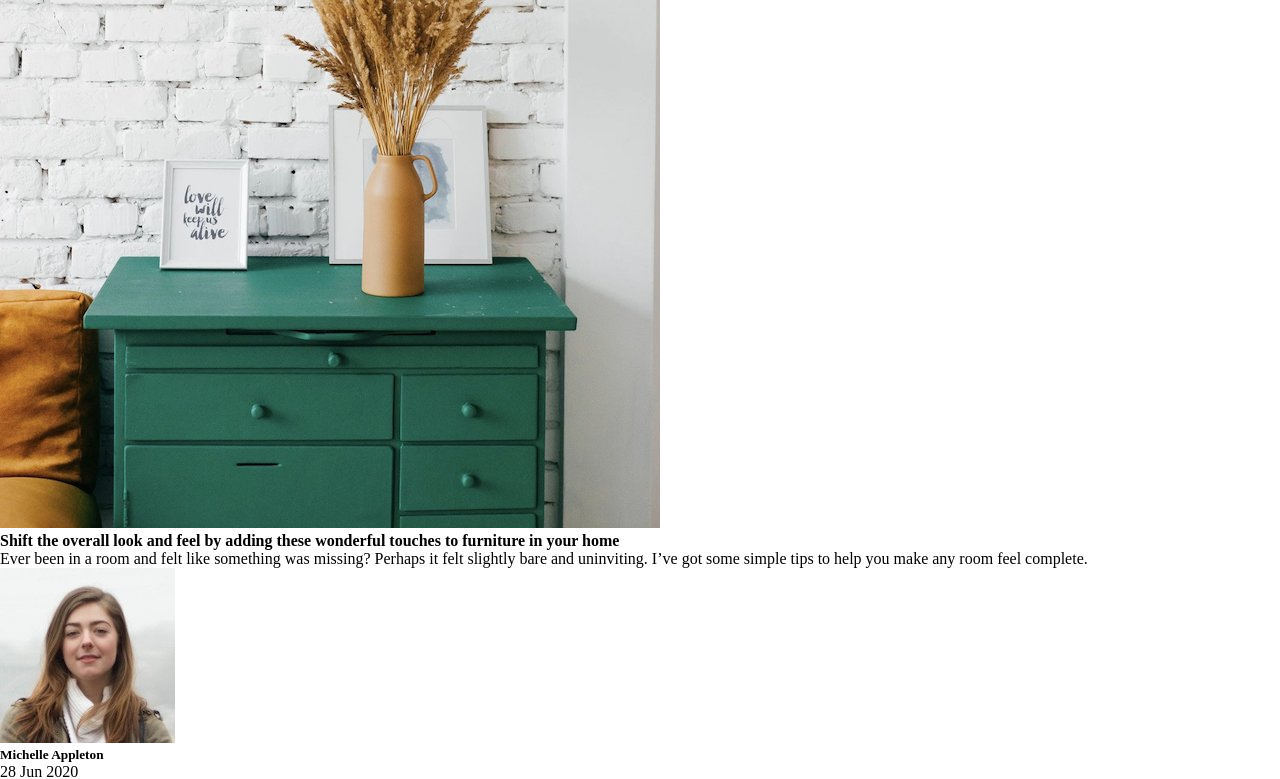
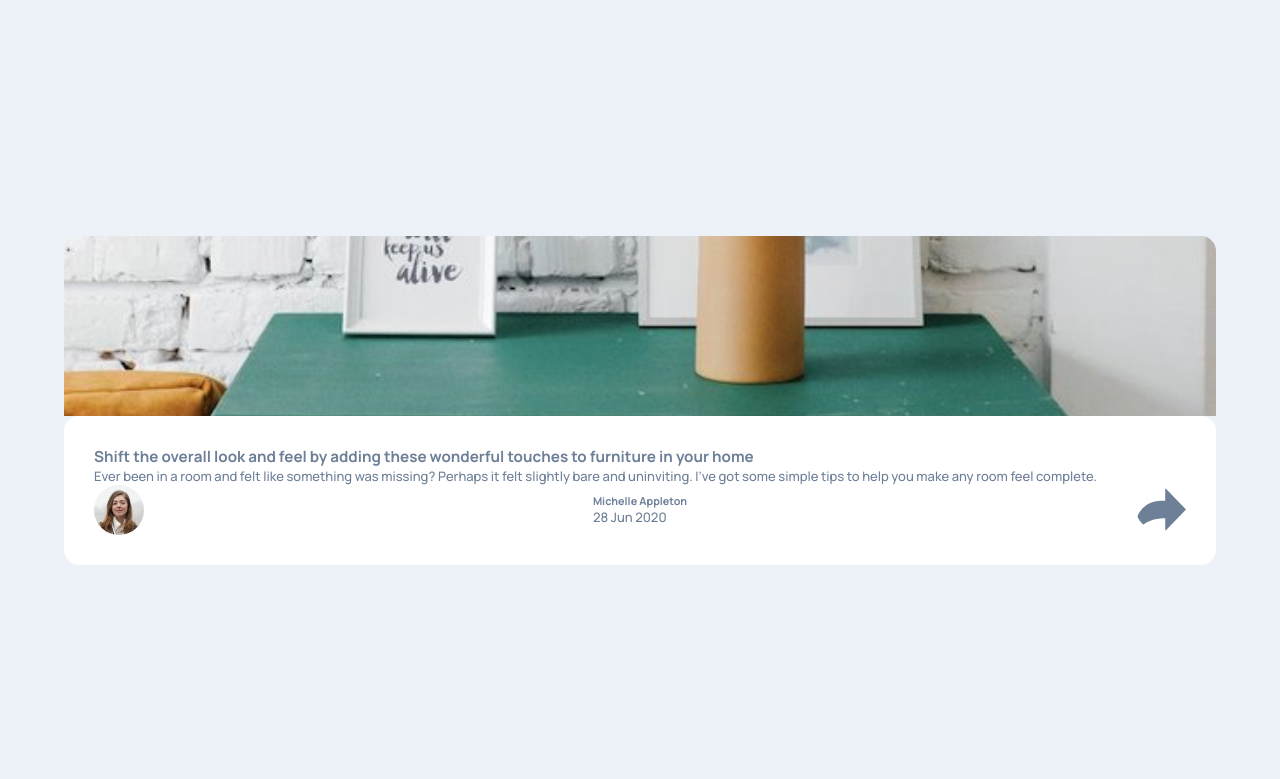
Before and after one commit to BarrosLucasJavier/Article-preview-component, a plain HTML site: page index.html in a window 1280 px wide. Shown: the top 779 px of the page. Drawn offline with Linux system fonts and the light colour scheme.

Commit message:
initial styles

```diff
--- a/index.html
+++ b/index.html
@@ -10,13 +10,12 @@
   <link rel="stylesheet" href="./styles/style.css">
 </head>
 <body>
-  <article>
-    <div class="article-img">
-      <img src="./images/drawers.jpg" alt="">
-    </div>
+  <article class="article-container">
+    <div class="article-img"></div>
+    <div class="article-bottom">
       <div class="article-text">
-      <h4>Shift the overall look and feel by adding these wonderful
-        touches to furniture in your home</h4>
+        <h3>Shift the overall look and feel by adding these wonderful
+          touches to furniture in your home</h3>
         <p>Ever been in a room and felt like something was missing? Perhaps
           it felt slightly bare and uninviting. I’ve got some simple tips
           to help you make any room feel complete.</p>
@@ -31,12 +30,12 @@
       </div>
       <div class="article-share-icons">
         <span>SHARE</span>
-
         <img src="./images/icon-facebook.svg" alt="facebook">
         <img src="./images/icon-twitter.svg" alt="twitter">
         <img src="./images/icon-pinterest.svg" alt="pinterest">
         <img src="./images/icon-share.svg" alt="arrow">
       </div>
+    </div>
   </article>
 </body>
 </html>
--- a/styles/style.css
+++ b/styles/style.css
@@ -1,5 +1,47 @@
+@import url('https://fonts.googleapis.com/css2?family=Manrope:wght@500;700&display=swap');
+
 *{
     margin: 0;
     padding: 0;
     box-sizing: border-box;
+    font-family: 'Manrope', sans-serif;
 }
+body{
+    background-color:hsl(210, 46%, 95%) ;
+    display: flex;
+    justify-content: center;
+    align-items: center;
+    height: 100vh;
+}
+.article-container{
+    width: 90vw ;
+    margin: auto;
+    color: hsl(214, 17%, 51%);
+    font-size: 13px;
+
+}
+.article-bottom{
+    padding: 30px;
+    background-color: white;
+    border-radius: 15px;
+}
+
+.article-img{
+    background-image: url('../images/drawers.jpg');
+    background-position: center;
+    background-size: cover;
+    height: 180px;
+    border-radius: 15px 15px 0 0;
+}
+.article-share{
+    display: flex;
+    justify-content: space-between;
+    align-items: center;
+}
+.article-share img{
+    width: 50px;
+    border-radius: 50%;
+}
+.article-share-icons{
+    display: none;
+}
```
Lines whose indentation alone changed are shown as unchanged.
